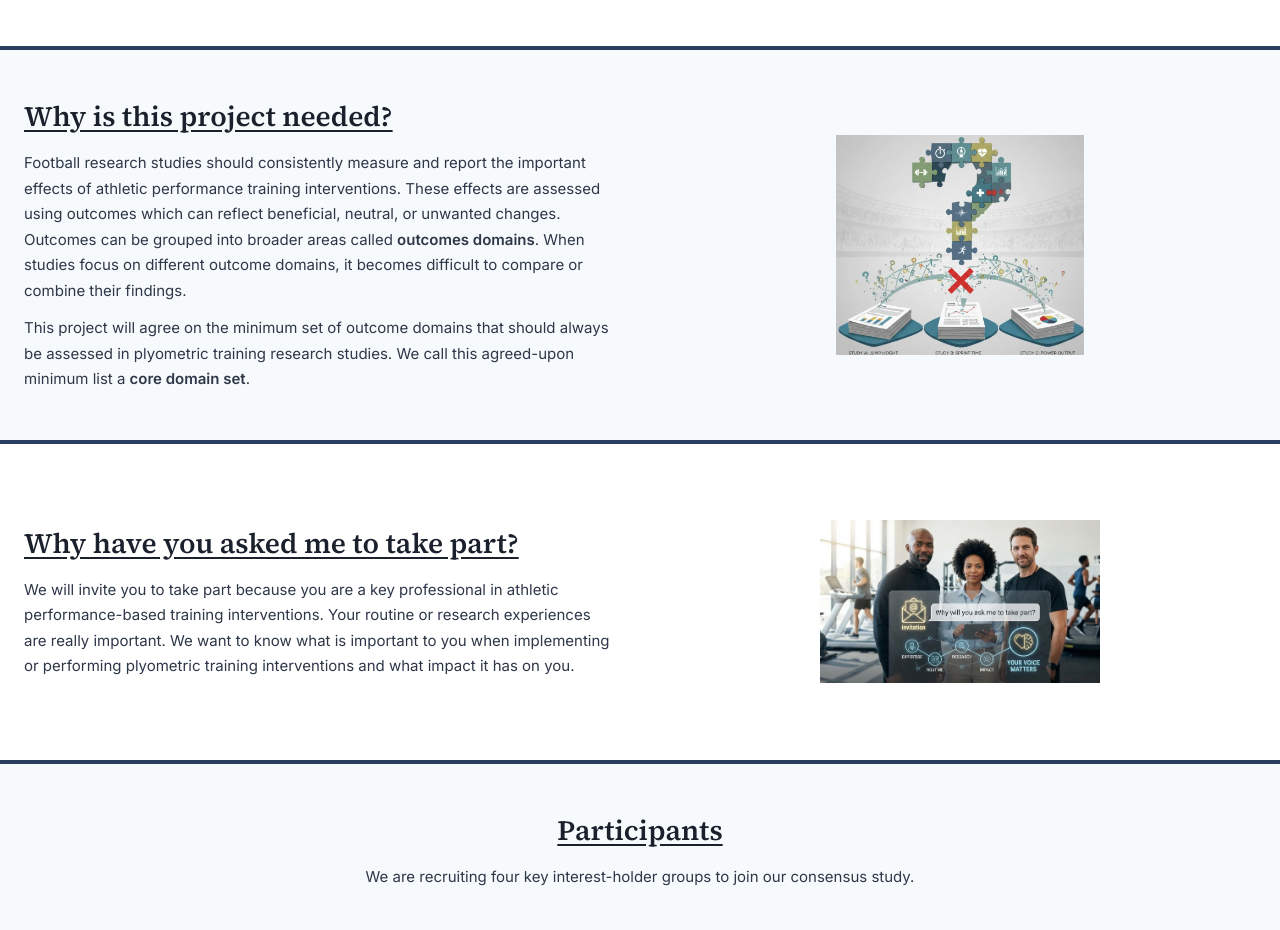
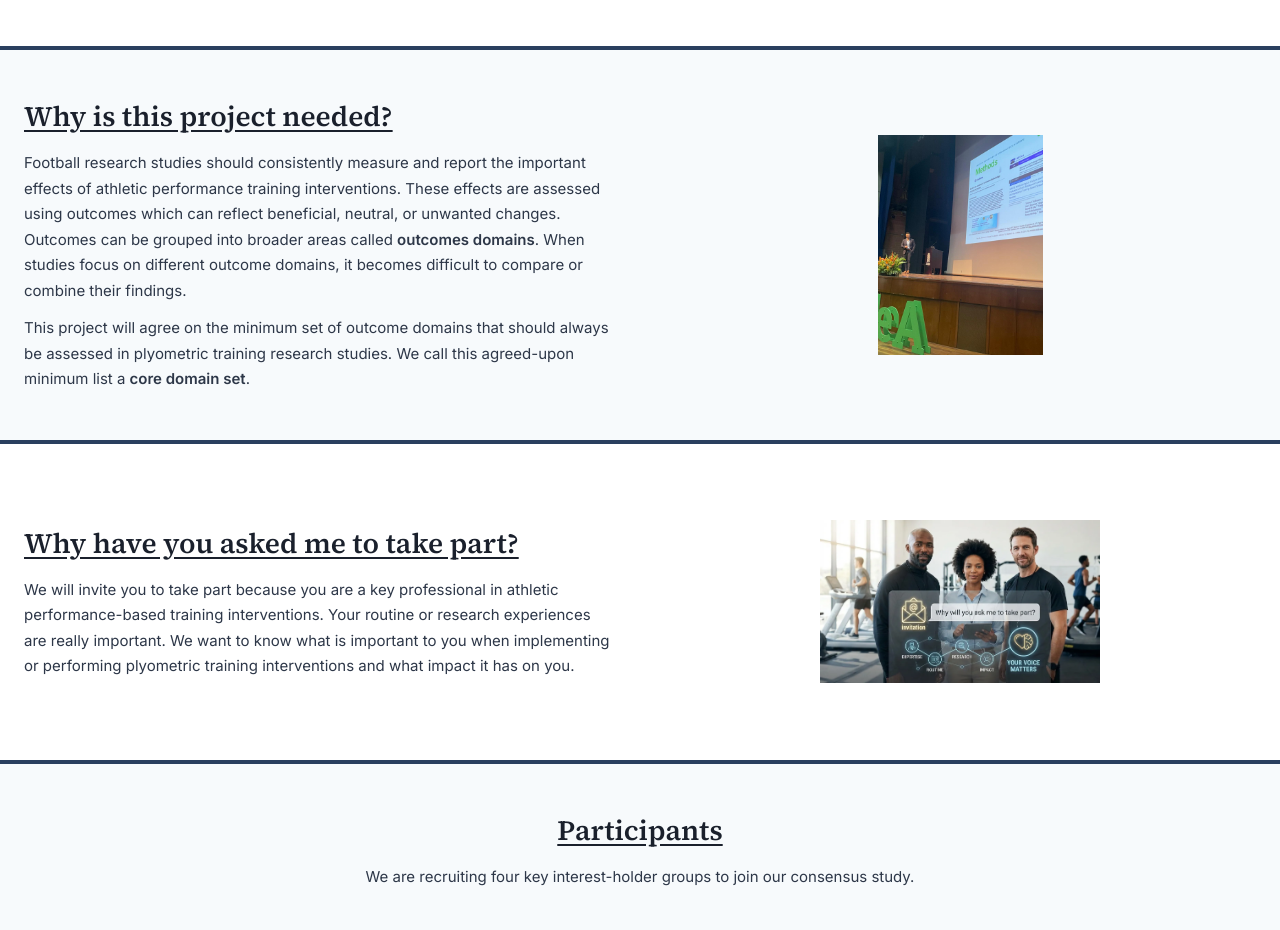
Before and after one commit to LoaizaBetancur/CAPIS-Project-Website, a Next.js app: page / in a window 1280 px wide. Shown: the part 1080-2010 px from the top of the page. Built offline with nearby package versions, Linux system fonts and the light colour scheme.

Commit message:
feat: use andres1.JPG in Why is this project needed section

```diff
--- a/app/page.tsx
+++ b/app/page.tsx
@@ -239,8 +239,8 @@ export default function HomePage() {
           <div style={{ display: "flex", justifyContent: "center", alignItems: "center" }}>
             <div style={{ position: "relative", width: "280px", height: "220px" }}>
               <Image
-                src="/images/why-pic.png"
-                alt="Graphic representing the CAPIS project"
+                src="/images/andres1.JPG"
+                alt="Andres Loaiza-Betancur presenting the CAPIS project"
                 fill
                 style={{ objectFit: "contain" }}
                 sizes="280px"
```
